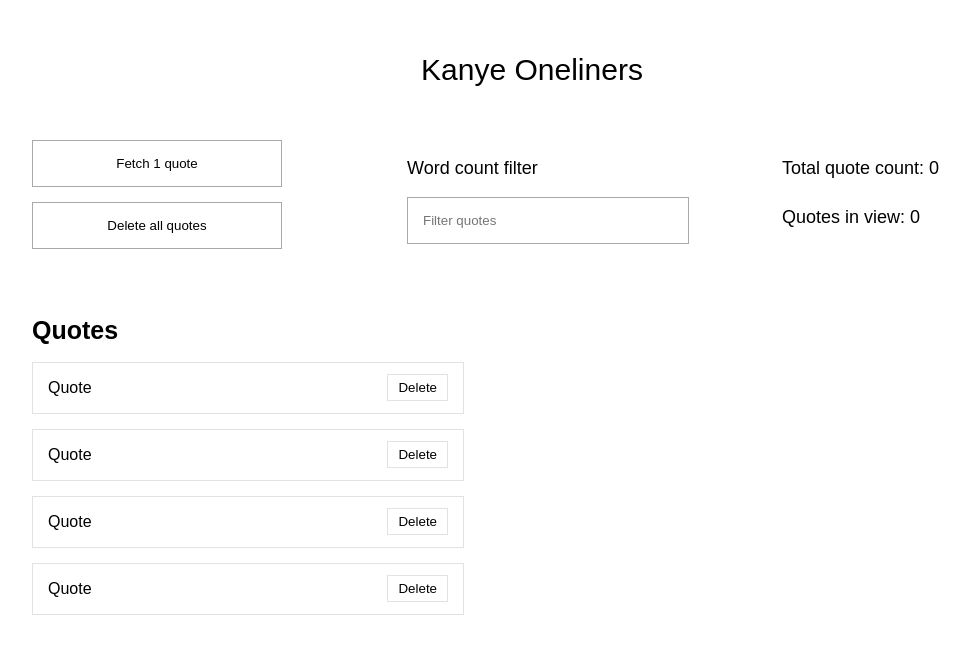
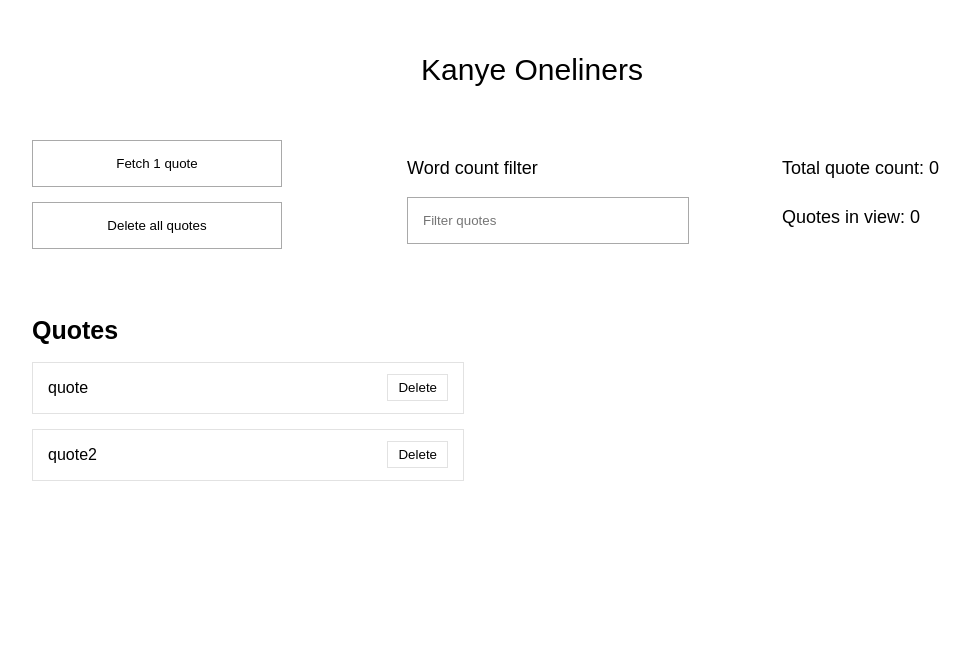
Before and after one commit to Tonyy18/kanye, a React (Create React App) app: page / in a window 1280 px wide. Shown: the top 654 px of the page, without its empty margins (108-1078 px from the left). Built offline with nearby package versions, Linux system fonts and the light colour scheme.

Commit message:
Add files via upload

```diff
--- a/src/components/FlexSection.js
+++ b/src/components/FlexSection.js
@@ -1,5 +1,6 @@
-import React, { Component } from 'react';
+import React, { Component, useState } from 'react';
 import "../App.css"
+import usage from "../usage";
 
 class Button extends Component {
 	render() {
@@ -8,17 +9,19 @@
 		)
 	}
 }
-class ButtonBox extends Component {
-	render() {
+const ButtonBox = () => {
+	const addQuote = {usage};
+	const clicked = () => {
+		addQuote("moi");
+	}
 	return (
 		<div className="box">
 			<div>
-					<Button text="Fetch 1 quote"></Button>
+				<Button text="Fetch 1 quote" onClick={clicked}></Button>
 				<Button text="Delete all quotes"></Button>
 			</div>
 		</div>
 	)
-	}
 }
 class WordCount extends Component {
 	render() {
--- a/src/components/Quotes.js
+++ b/src/components/Quotes.js
@@ -1,5 +1,6 @@
 import React, { Component } from "react";
 import "../App.css";
+import usage from "../usage";
 
 class DeleteButton extends Component {
 	render() {
@@ -20,18 +21,16 @@
 	}
 }
 
-class QuotesPanel extends Component {
-	render() {
-		return (
-			<div className="quotes">
-				<h1>Quotes</h1>
-				<Quote quoteText="Quote" />
-				<Quote quoteText="Quote" />
-				<Quote quoteText="Quote" />
-				<Quote quoteText="Quote" />
-			</div>
-		)
-	}
+const QuotesPanel = () => {
+	const {quotes} = usage();
+	return (
+		<div className="quotes">
+			<h1>Quotes</h1>
+			{quotes.map((quote) => {
+				return (<Quote quoteText={quote} />)
+			})}
+		</div>
+	)
 }
 
 export default QuotesPanel
--- a/src/index.js
+++ b/src/index.js
@@ -2,8 +2,11 @@
 import ReactDOM from 'react-dom';
 import App from './App';
 import './index.css';
+import {AppProvider} from "./provider";
 
 ReactDOM.render(
-  <App />,
+  <AppProvider>
+	<App />
+  </AppProvider>,
   document.getElementById('root')
 );
--- /dev/null
+++ b/src/provider.js
@@ -0,0 +1,17 @@
+import React, { createContext, useState } from "react";
+
+const AppContext = createContext([{}, () => {}])
+
+const AppProvider = ({children}) => {
+	const [state, setState] = useState({
+		quotes: ["quote", "quote2"]
+	});
+
+	return(
+		<AppContext.Provider value={[state, setState]}>
+			{children}
+		</AppContext.Provider>
+	)
+}
+
+export {AppContext, AppProvider};
--- /dev/null
+++ b/src/usage.js
@@ -0,0 +1,16 @@
+import {useContext} from "react";
+import {AppContext} from "./provider";
+
+const usage = () => {
+	const [state, setState] = useContext(AppContext);
+	const addQuote = (quote) => {
+		const newQuotes = [...state.quotes, quote];
+		setState({...state, quotes: []});
+	}
+	return {
+		addQuote,
+		quotes: state.quotes
+	}
+}
+
+export default usage;
```
Lines whose indentation alone changed are shown as unchanged.
